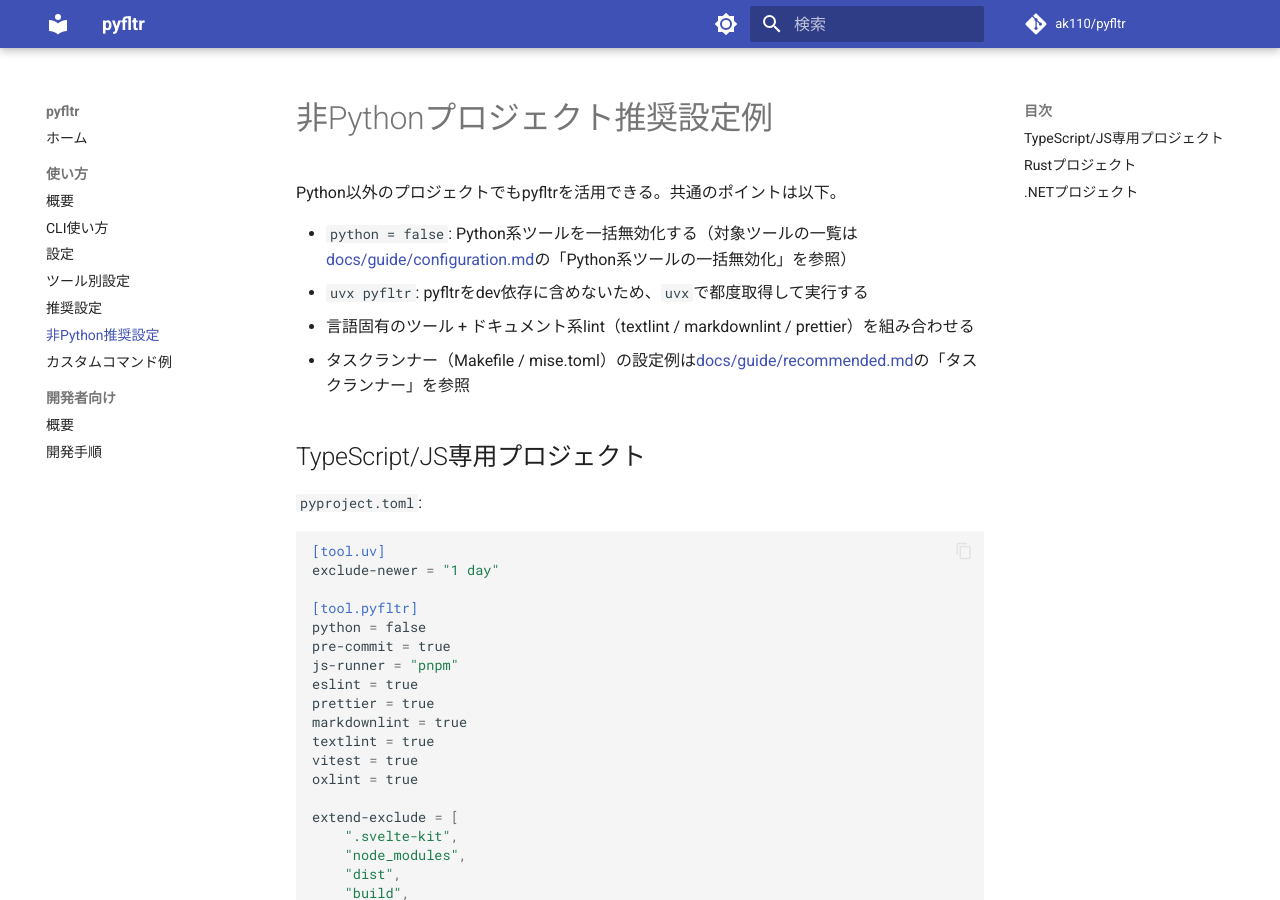
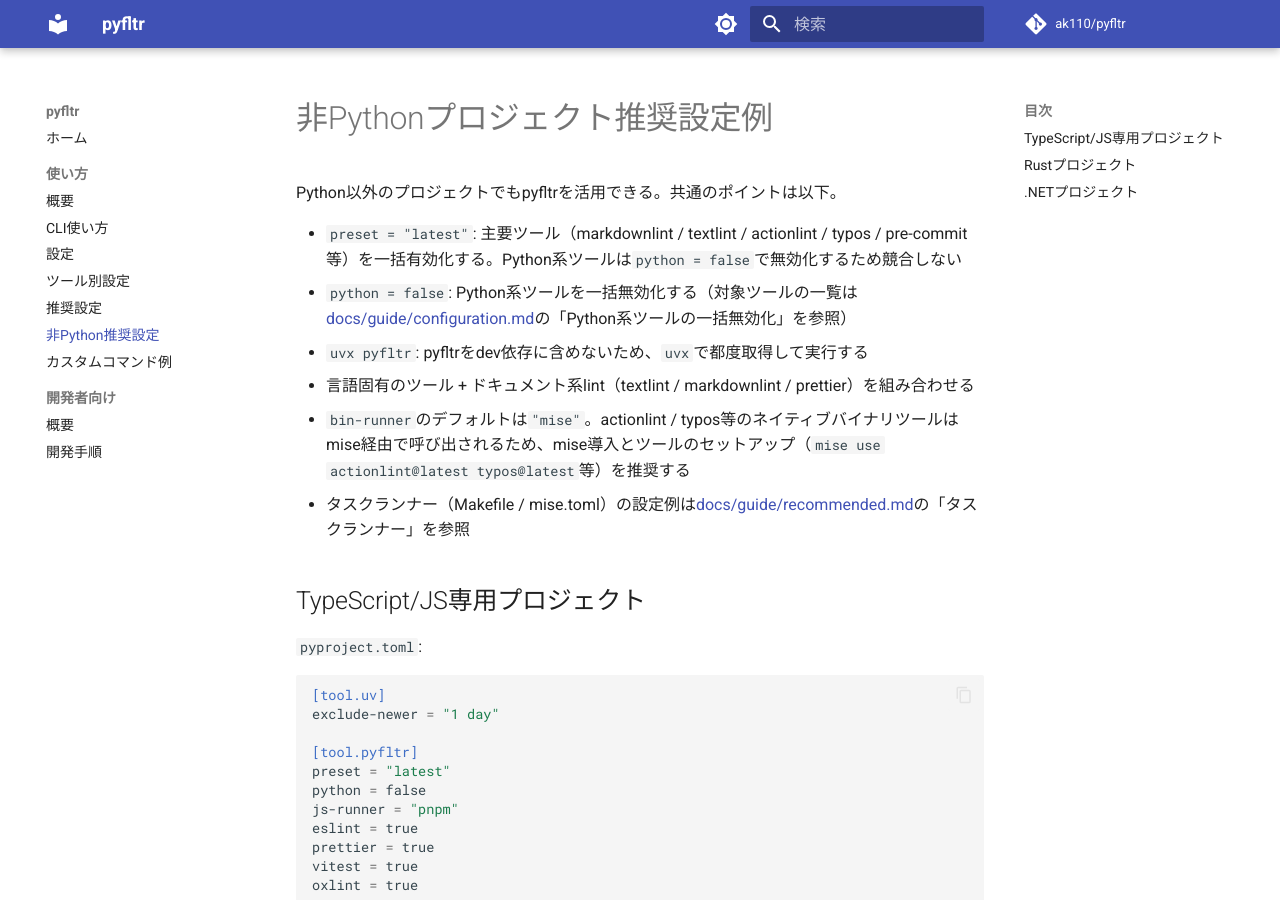
Before and after one commit to ak110/pyfltr, an MkDocs documentation site: the page built from docs/guide/recommended-nonpython.md, in a window 1280 px wide and 900 px high. Built offline with MkDocs 1.6.1 and Material for MkDocs 9.7.7, drawn with Linux system fonts in a browser that asks for light colours; comment, search, counter and statistics services are not loaded; some of the changed text lies outside the part shown.

Commit message:
docs: 推奨設定にpresetとformat retryを追加
- Makefile/mise.tomlのformatターゲットにpre-commit retry（||）を追加。
  fixer hookのファイル書き換えによるexit 1を2段階実行で吸収する。
- recommended-nonpython.mdにpreset = "latest"を導入し、
  presetに含まれるツール（markdownlint, textlint, pre-commit）の個別ONと
  デフォルト値のbin-runner = "mise"を除去。
- miseによるネイティブバイナリツールの導入推奨を追記。

Co-Authored-By: Claude Opus 4.6 (1M context) <noreply@anthropic.com>

```diff
--- a/docs/guide/recommended-nonpython.md
+++ b/docs/guide/recommended-nonpython.md
@@ -2,9 +2,11 @@
 
 Python以外のプロジェクトでもpyfltrを活用できる。共通のポイントは以下。
 
+- `preset = "latest"`: 主要ツール（markdownlint / textlint / actionlint / typos / pre-commit等）を一括有効化する。Python系ツールは`python = false`で無効化するため競合しない
 - `python = false`: Python系ツールを一括無効化する（対象ツールの一覧は[docs/guide/configuration.md](configuration.md)の「Python系ツールの一括無効化」を参照）
 - `uvx pyfltr`: pyfltrをdev依存に含めないため、`uvx`で都度取得して実行する
 - 言語固有のツール + ドキュメント系lint（textlint / markdownlint / prettier）を組み合わせる
+- `bin-runner`のデフォルトは`"mise"`。actionlint / typos等のネイティブバイナリツールはmise経由で呼び出されるため、mise導入とツールのセットアップ（`mise use actionlint@latest typos@latest`等）を推奨する
 - タスクランナー（Makefile / mise.toml）の設定例は[docs/guide/recommended.md](recommended.md)の「タスクランナー」を参照
 
 ## TypeScript/JS専用プロジェクト
@@ -16,13 +18,11 @@ Python以外のプロジェクトでもpyfltrを活用できる。共通のポ
 exclude-newer = "1 day"
 
 [tool.pyfltr]
+preset = "latest"
 python = false
-pre-commit = true
 js-runner = "pnpm"
 eslint = true
 prettier = true
-markdownlint = true
-textlint = true
 vitest = true
 oxlint = true
 
@@ -67,17 +67,14 @@ Python非依存プロジェクトのため`python = false`でPython系ツール
 exclude-newer = "1 day"
 
 [tool.pyfltr]
+preset = "latest"
 python = false
-pre-commit = true
 js-runner = "pnpm"
-bin-runner = "mise"
 cargo-fmt = true
 cargo-clippy = true
 cargo-check = true
 cargo-test = true
 cargo-deny = true
-markdownlint = true
-textlint = true
 prettier = true
 
 extend-exclude = [
@@ -121,15 +117,12 @@ Rustプロジェクトと同じ構成で、cargo系をdotnet系に差し替え
 exclude-newer = "1 day"
 
 [tool.pyfltr]
+preset = "latest"
 python = false
-pre-commit = true
 js-runner = "pnpm"
-bin-runner = "mise"
 dotnet-format = true
 dotnet-build = true
 dotnet-test = true
-markdownlint = true
-textlint = true
 prettier = true
 
 extend-exclude = [
```
Also changed, not shown: other parts of docs/guide/recommended-nonpython.md (+0 -1 lines), docs/guide/recommended.md (+3 -3 lines), 1 other file.
